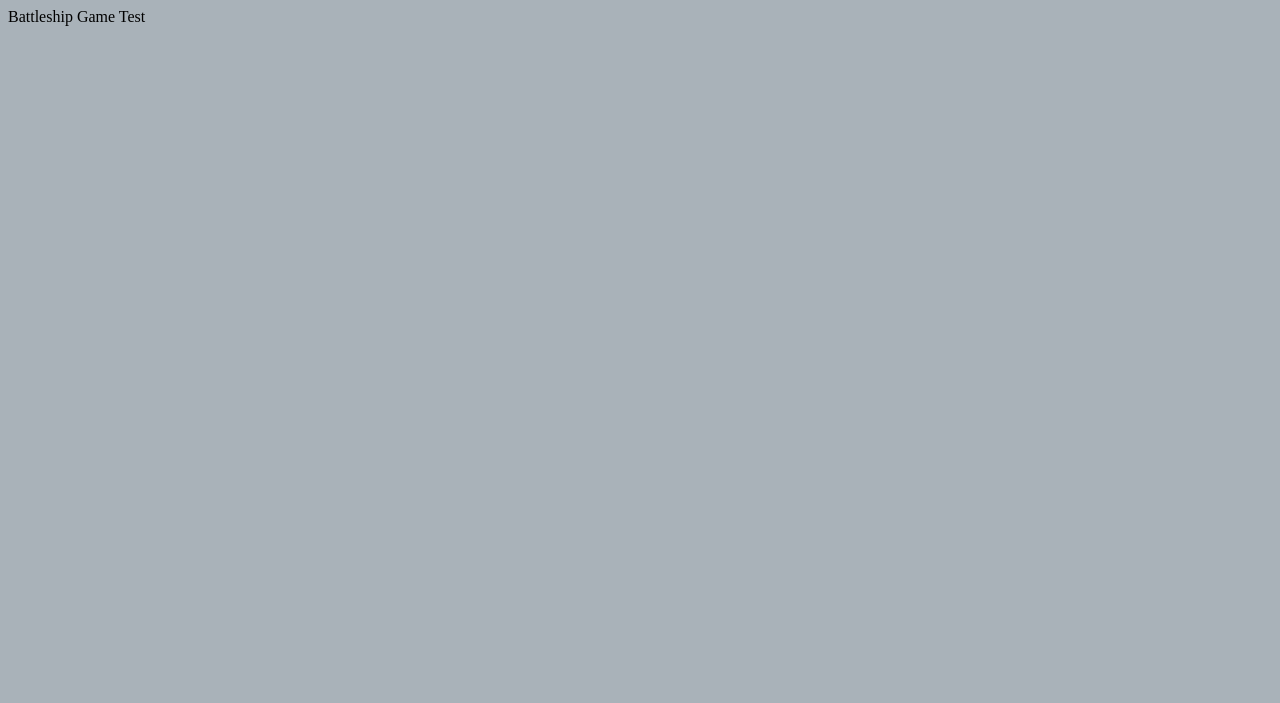
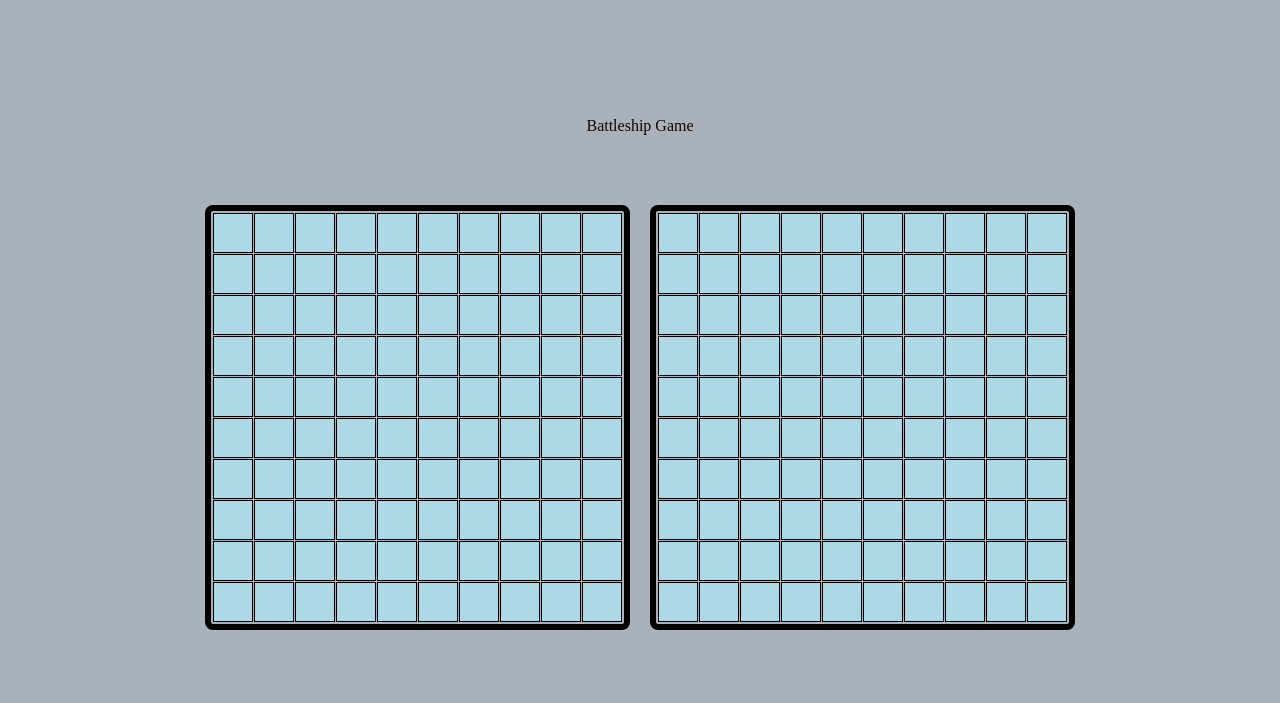
Before and after one commit to NickW16/Battleship, a website built with webpack: page src/template.html in a window 1280 px wide. Built offline with nearby package versions, Linux system fonts and the light colour scheme.

Commit message:
add some backbone of a battleship game layout

```diff
--- a/src/dom-management.js
+++ b/src/dom-management.js
@@ -1,11 +1,29 @@
+// dom stuff
 const manageDOM = () => {
-    const divTest = document.createElement('div');
-    divTest.id = 'test';
-    divTest.textContent = 'Battleship Game Test';
-    document.body.appendChild(divTest);
+    const divTest = document.getElementById('title');
+    divTest.textContent = 'Battleship Game';
+
+    // get both gameboards:
+    const gameboards = document.querySelectorAll('.gameboard');
+
+    const gameTiles = () => {
+        gameboards.forEach(gameboard => {
+            // Set up grid layout
+            // this styling has to be here
+            gameboard.style.display = 'grid';
+            gameboard.style.gridTemplateColumns = 'repeat(10, 40px)';
+            gameboard.style.gridTemplateRows = 'repeat(10, 40px)';
+            gameboard.style.gap = '1px';
+            for(let i = 0; i < 100; i++) {
+                let tile = document.createElement('div');
+                tile.classList.add('board-tile');
+                // tile styling is on ./styles.css
+                gameboard.appendChild(tile);
+            }
+        });
+    };
+
+    gameTiles();
 };
 
 module.exports = { manageDOM };
-
-// it won't run without this line:
-document.addEventListener('DOMContentLoaded', manageDOM);
--- a/src/main.js
+++ b/src/main.js
@@ -1,3 +1,6 @@
 import "./styles.css";
 const { manageDOM } = require('./dom-management');
 const { ship } = require('./ship');
+
+// it won't run without this line:
+document.addEventListener('DOMContentLoaded', manageDOM);
--- a/src/styles.css
+++ b/src/styles.css
@@ -1,3 +1,34 @@
 body {
+    display: flex;
+    flex-direction: column;
+    justify-content: center;
+    align-items: center;
+    height: 100vh;
     background-color: rgb(169, 178, 185);
 }
+
+#title {
+    color: rgb(19, 6, 6);
+}
+
+#gameboards-section {
+    display: flex;
+    gap: 20px;
+    padding: 70px;
+}
+
+.gameboard {
+    border: 6px solid black;
+    border-radius: 8px;
+    padding: 2px;
+}
+
+.board-tile {
+    display: inline-block;
+    background-color: lightblue;
+    border: 1px solid black
+}
+
+.board-tile:hover {
+    background-color: green;
+}
--- a/src/template.html
+++ b/src/template.html
@@ -6,6 +6,16 @@
     <title>Battleship</title>
 </head>
 <body>
+    <div id="title">
 
+    </div>
+    <div id="gameboards-section">
+        <div id="gameboard-one" class="gameboard">
+
+        </div>
+        <div id="gameboard-two" class="gameboard">
+
+        </div>
+    </div>
 </body>
 </html>
```
